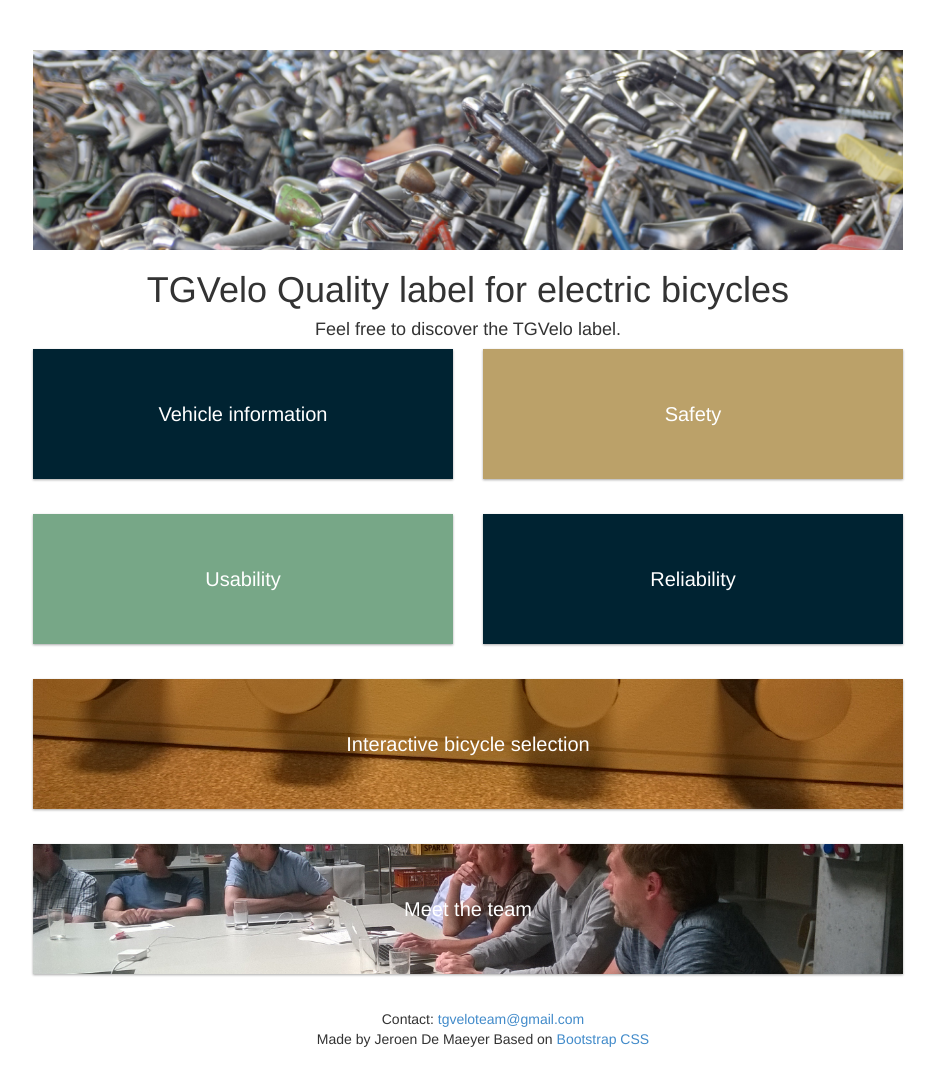
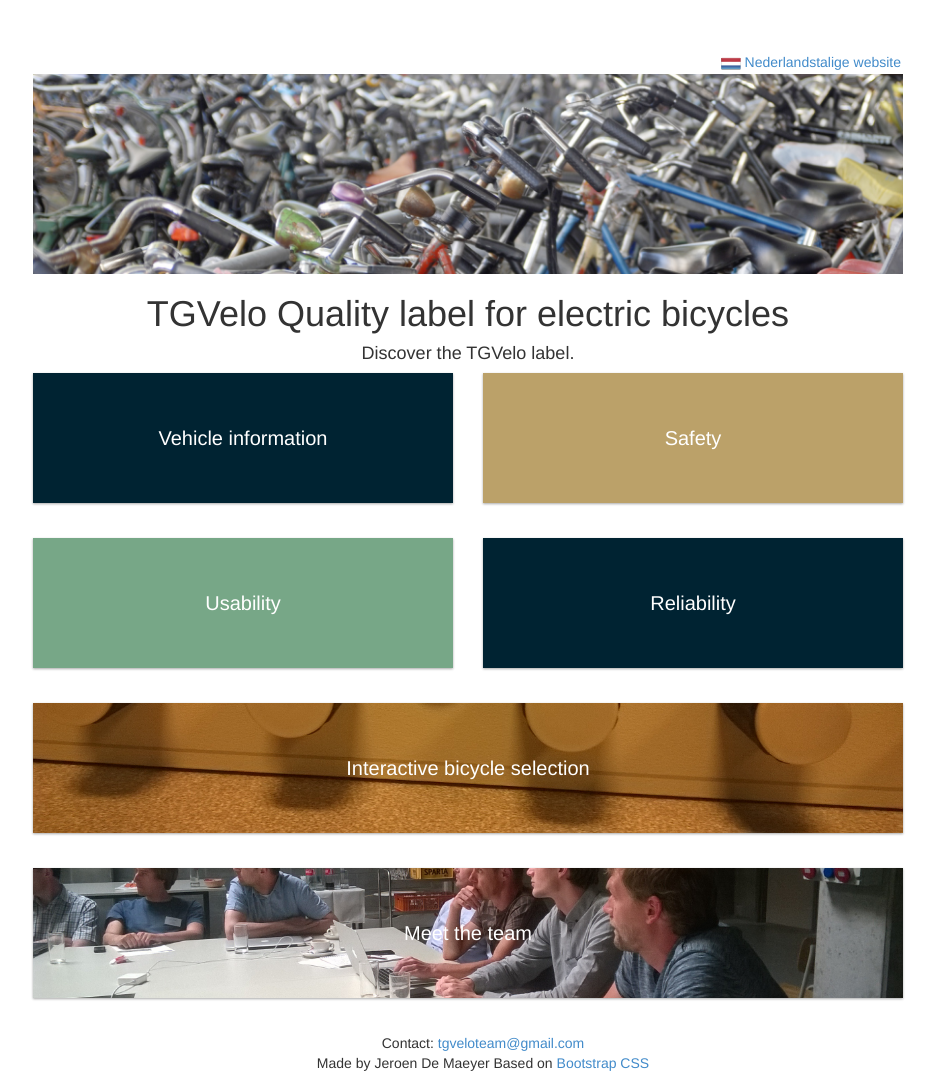
Before and after one commit to JeroenDM/tgvelo, a plain HTML site: page index.html in a window 1280 px wide. Shown: the whole page, without its empty margins (172-1107 px from the left). Before the commit the page ends 1059 px from the top, so only its background shows below. Drawn offline with Linux system fonts and the light colour scheme.

Commit message:
local commit on personal laptop

```diff
--- a/index.html
+++ b/index.html
@@ -12,6 +12,11 @@
 
 <div class="container">
 
+<div style="text-align:right; margin: 2px;">
+	<img src="image/Netherlands-Flag.png" alt="Flag Belgium" height="15" width="20">
+	<a href="http://sites.google.com/site/tgvelowebsite">Nederlandstalige website</a>
+</div>
+
 <div class="row">
 	<div class="col-md-12">
 		<div class="header"></div>
@@ -21,7 +26,7 @@
 <div class="row">
 	<div class="col-md-12">
 		<h1 style="text-align: center">TGVelo Quality label for electric bicycles</h1>
-		<h4 style="text-align: center;"}>Feel free to discover the TGVelo label. </h4>
+		<h4 style="text-align: center;">Discover the TGVelo label. </h4>
 	</div>
 </div>
 
```
Also changed, not shown: image/Netherlands-Flag.png (added).
